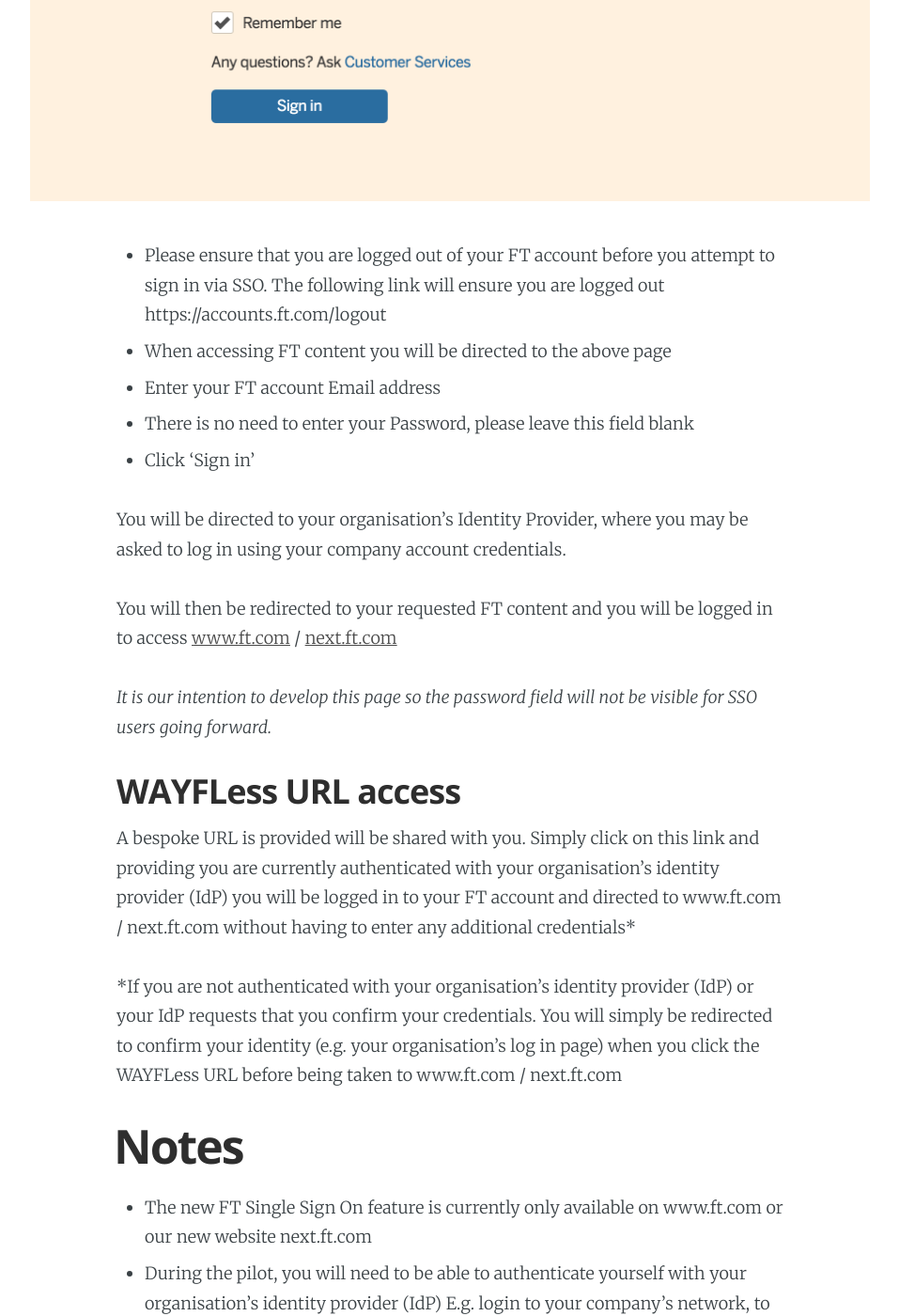
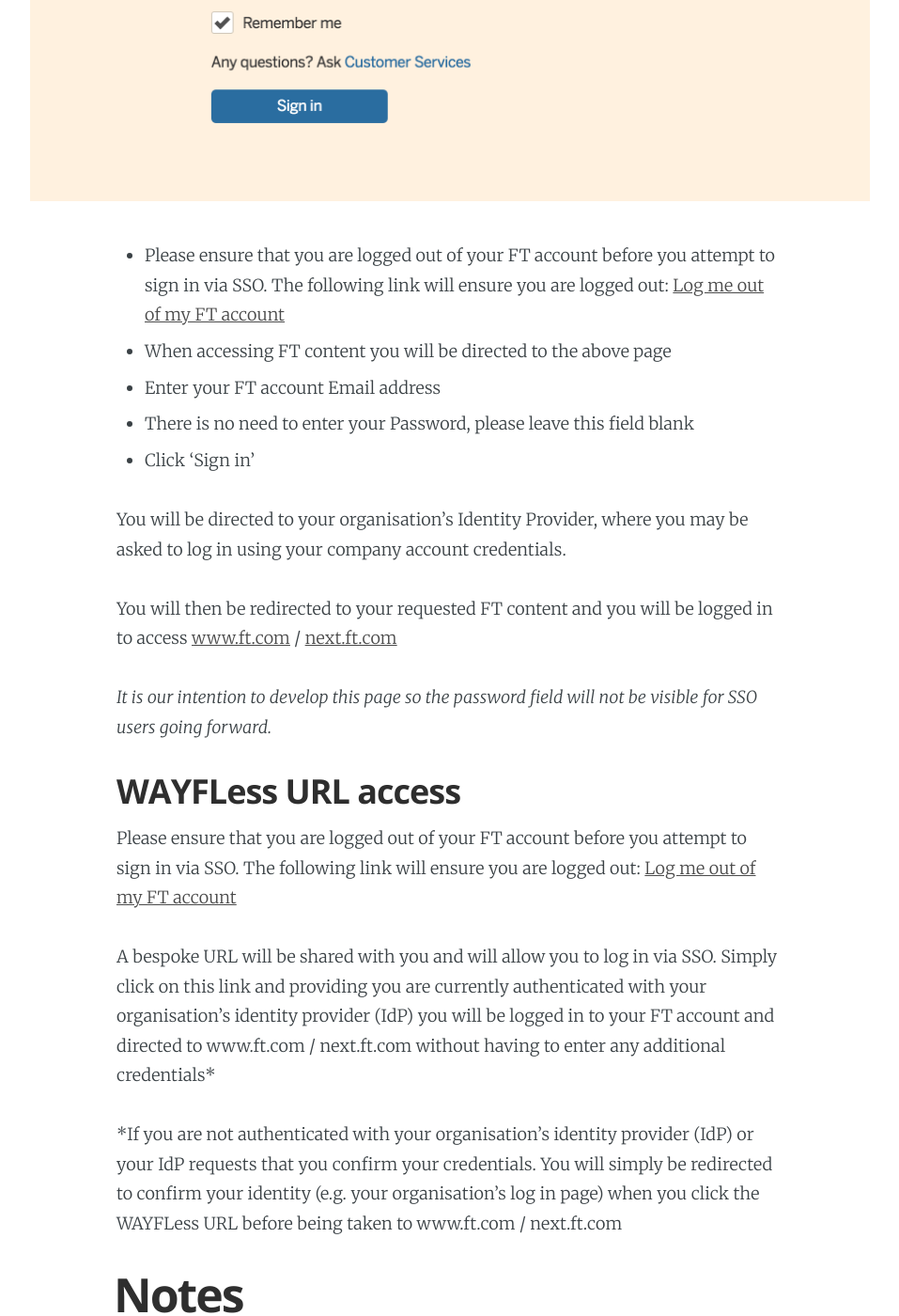
Before and after one commit to Financial-Times/sso-support, a Jekyll site: the page built from _posts/2016-07-19-user-guide-federated-idp.md, in a window 1280 px wide and 1400 px high, scrolled down 1513 px. Shown: the whole window at 94% size, without its empty margins (161-1118 px from the left). Built offline with Jekyll 4.4.1, drawn with Linux system fonts in a browser that asks for light colours; some of the changed text lies outside the part shown.

Commit message:
Update 2016-07-19-user-guide-federated-idp.md

```diff
--- a/_posts/2016-07-19-user-guide-federated-idp.md
+++ b/_posts/2016-07-19-user-guide-federated-idp.md
@@ -1,6 +1,6 @@
 ---
 layout: post
-title:  "User Guide - Federated IdP"
+title:  "FT SSO User Guide - Federated IdP"
 date:   2016-07-19 10:00:00
 ---
 
@@ -24,7 +24,7 @@
 There are two main ways available to log in via Single Sign On to view FT content. Our Discovery Service, or via a WAYFLess URL.
 
 ## Discovery Service
-When you next visit www.ft.com or our new website next.ft.com directly,
+When you next visit [www.ft.com](http://www.ft.com) or our new website [next.ft.com](https://next.ft.com) directly,
 or click on an FT article via an external link (e.g. an email link, a
 link on twitter etc) you will be logged in through a "Discovery Service"
  via the FT's login page.
@@ -33,7 +33,7 @@
 
 * Please ensure that you are logged out of your FT account before you
 attempt to sign in via SSO. The following link will ensure you are
-logged out https://accounts.ft.com/logout
+logged out: [Log me out of my FT account](https://accounts.ft.com/logout)
 * When accessing FT content you will be directed to the above page
 * Enter your FT account Email address
 * There is no need to enter your Password, please leave this field blank
@@ -48,8 +48,12 @@
 _It is our intention to develop this page so the password field will not be visible for SSO users going forward._
 
 ## WAYFLess URL access
-A bespoke URL is provided will be shared with you. Simply click on this
- link and providing you are currently authenticated with your
+Please ensure that you are logged out of your FT account before you
+attempt to sign in via SSO. The following link will ensure you are
+logged out: [Log me out of my FT account](https://accounts.ft.com/logout)
+
+A bespoke URL will be shared with you and will allow you to log in via SSO.
+ Simply click on this link and providing you are currently authenticated with your
  organisation’s identity provider (IdP) you will be logged in to your
  FT account and directed to www.ft.com / next.ft.com without having to
  enter any additional credentials*
@@ -73,7 +77,7 @@
 The pilot will last 30 days
 
 ## How many times can I test SSO?
-SSO will automatically create a cookie that remembers your FT login credentials for a given device/browser for 6 month - If you would like to carry on testing the SSO feature, please log out of your account. The following link will ensure you are logged out https://accounts.ft.com/logout
+SSO will automatically create a cookie that remembers your FT login credentials for a given device/browser for 6 month - If you would like to carry on testing the SSO feature, please log out of your account. The following link will ensure you are logged out: [Log me out of my FT account](https://accounts.ft.com/logout)
 
 ## Will I be logged in on all my devices and different web browsers?
 You will need to follow the SSO login process for each different device and/or web browser what you wish to access FT content. E.g. If you are signed in on Firefox, this will not log you in on a Chrome web browser.
```
